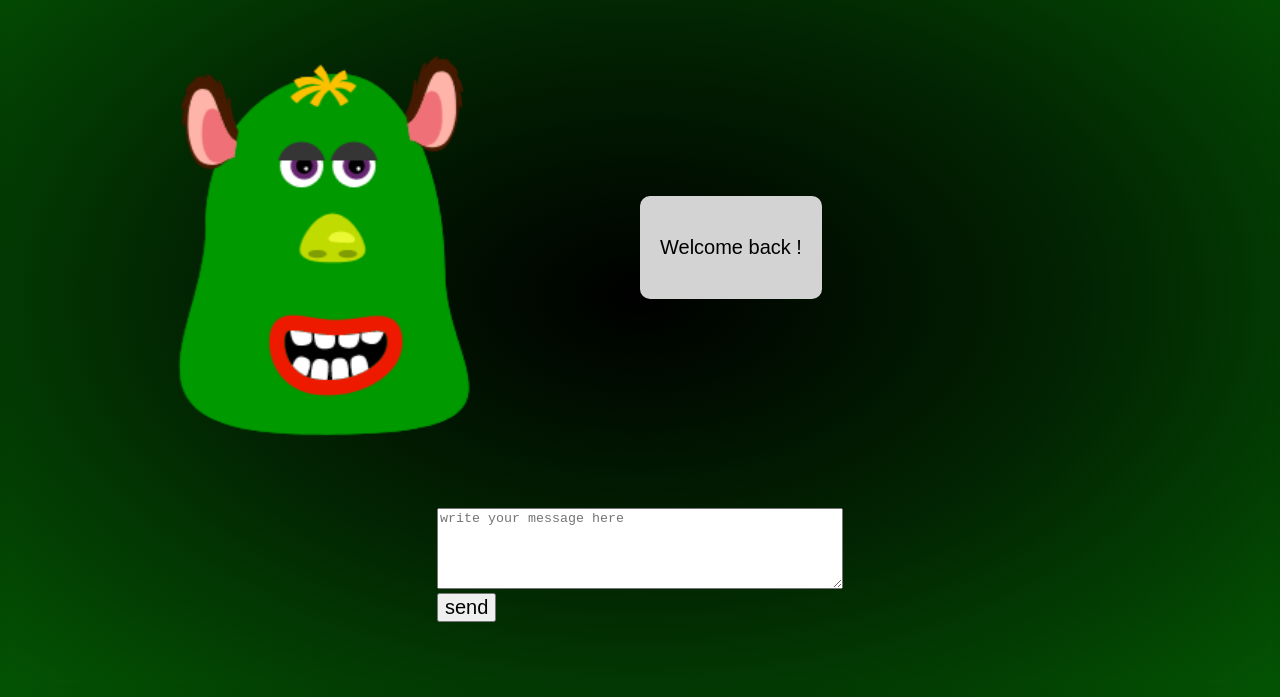
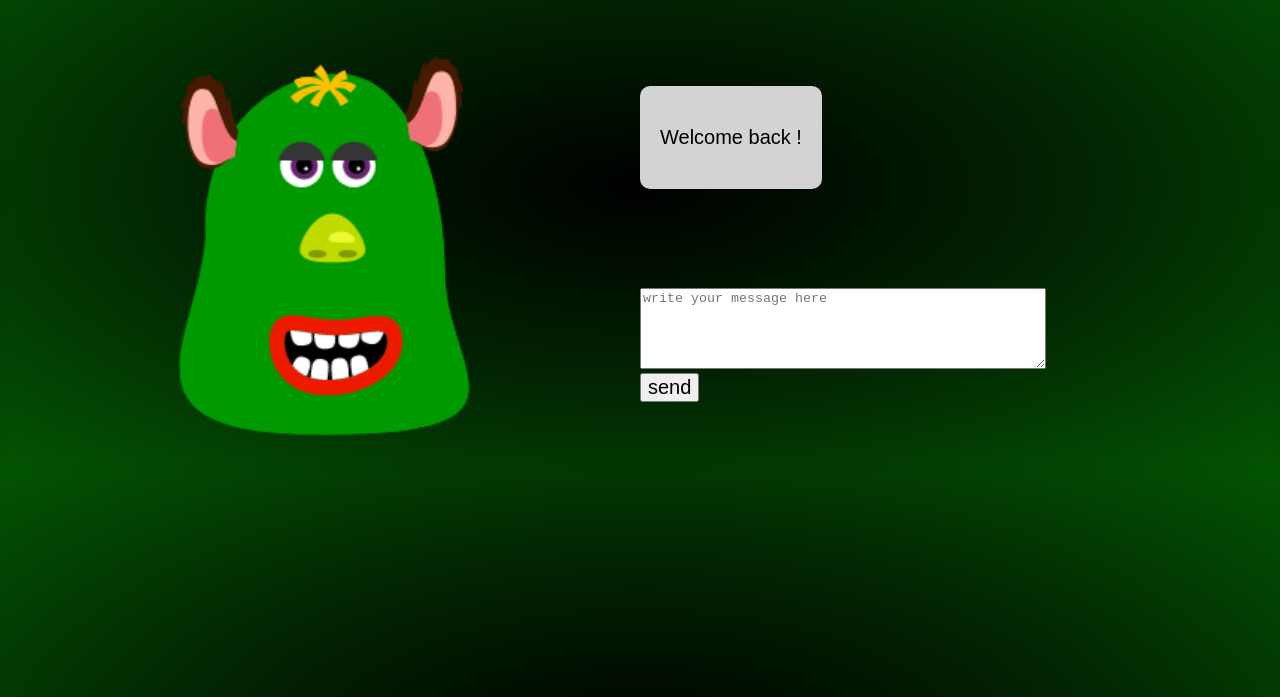
Before and after one commit to FrancoisLeleu/Micro_Chatbot_Challenge, a plain HTML site: page index.html in a window 1280 px wide. Shown: the part 103-800 px from the top of the page. Drawn offline with Linux system fonts and the light colour scheme.

Commit message:
last commit

```diff
--- a/style.css
+++ b/style.css
@@ -57,15 +57,20 @@ img{
 @media only screen and (min-width:1200px){
   .avatar{
     grid-column:1/2;
+    grid-row:span 2;
   }
 
   .avatartext{
     grid-column:2/3;
+    align-self:bottom;
     justify-self:left;
+
   }
 
  .user{
-   grid-column:span 2;
+   grid-column:2/3;
+   grid-row:3/4;
+   justify-self:left;
  }
 
  #input{
```
